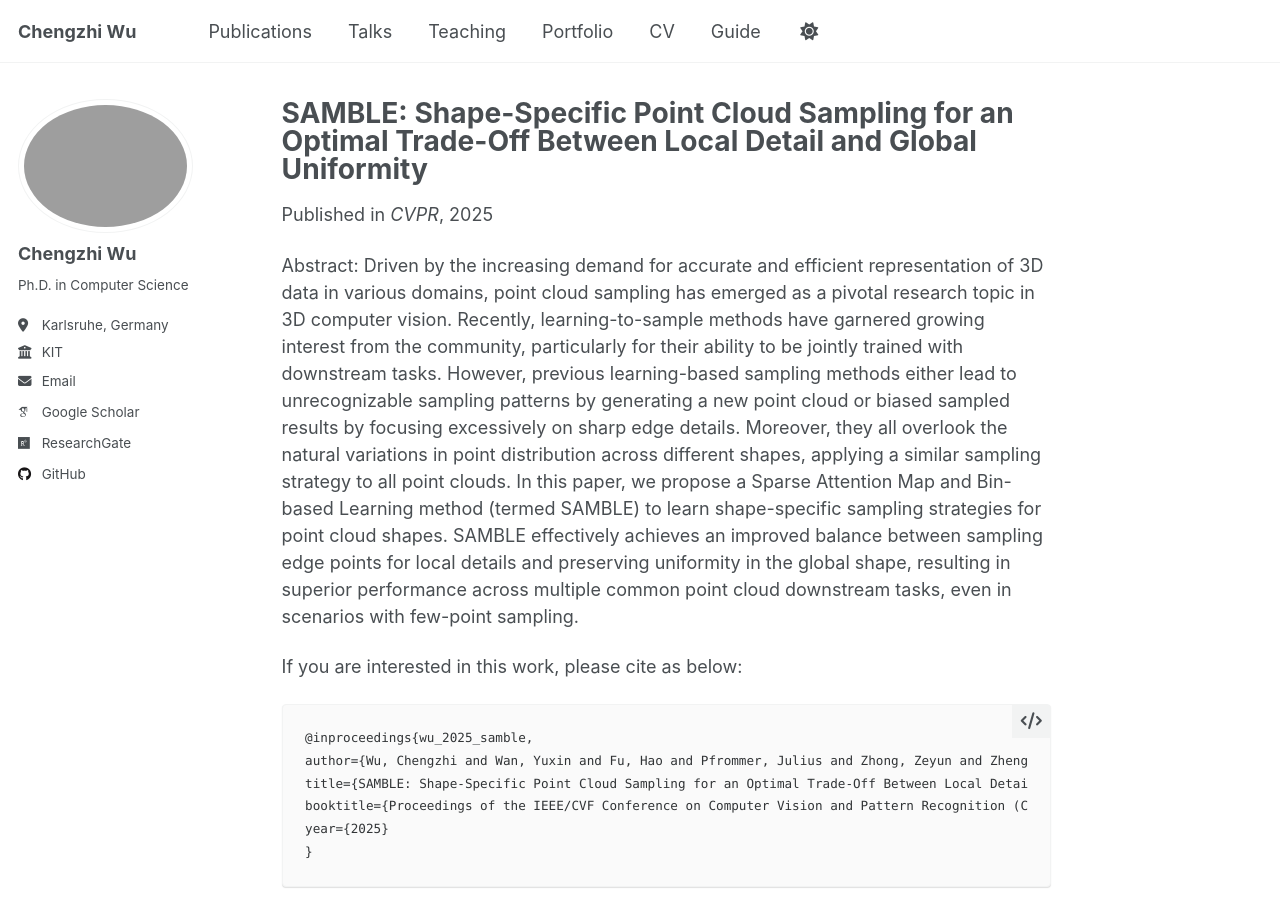
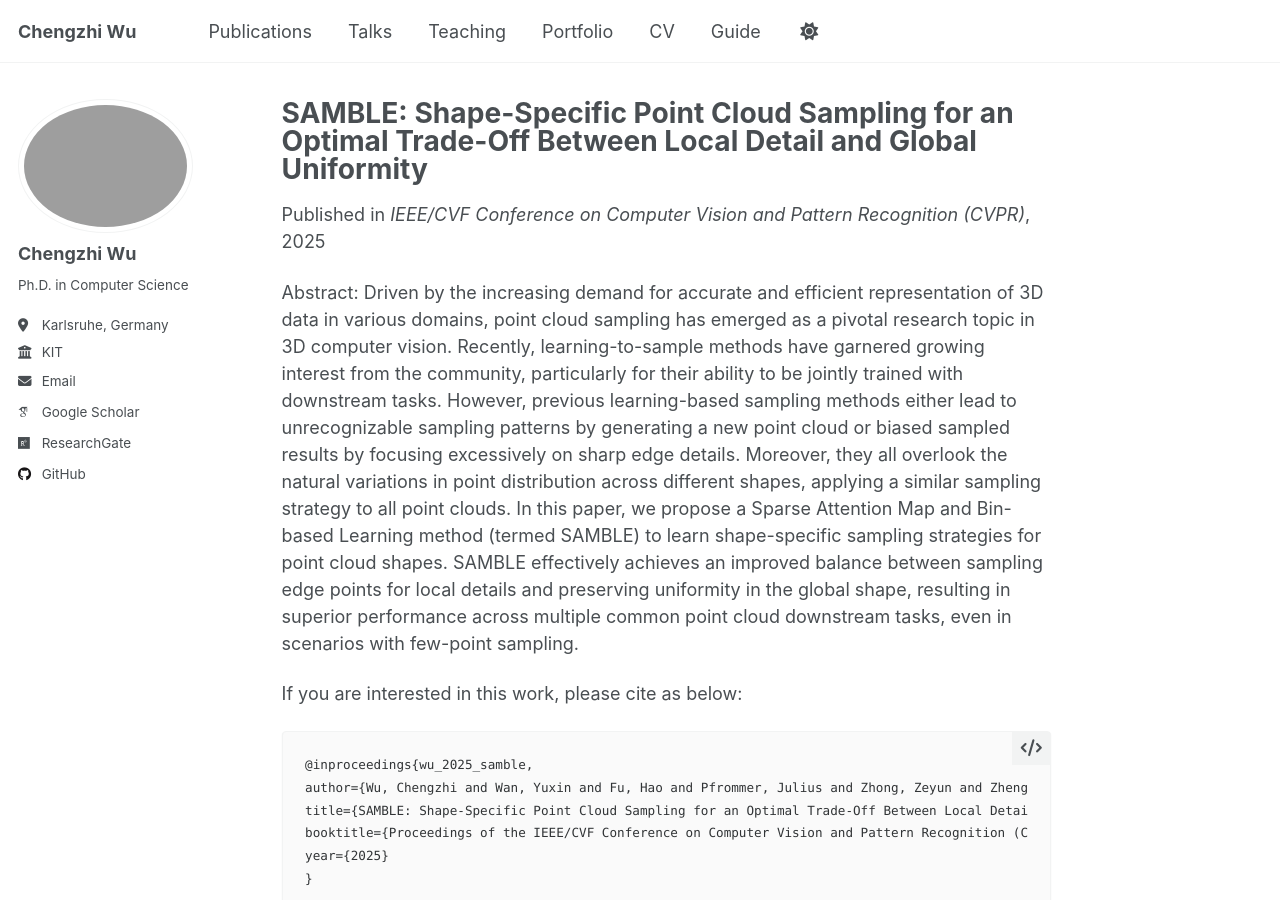
Before and after one commit to stevenczwu/stevenczwu.github.io, a Jekyll site: the page built from _publications/2009-10-01-paper-title-number-1.md, in a window 1280 px wide and 900 px high. Built offline with Jekyll 4.4.1, drawn with Linux system fonts in a browser that asks for light colours; some web fonts are replaced.

Commit message:
Update 2009-10-01-paper-title-number-1.md

```diff
--- a/_publications/2009-10-01-paper-title-number-1.md
+++ b/_publications/2009-10-01-paper-title-number-1.md
@@ -3,9 +3,9 @@ title: "SAMBLE: Shape-Specific Point Cloud Sampling for an Optimal Trade-Off Bet
 collection: publications
 category: conferences
 permalink: /publication/2009-10-01-paper-title-number-1
-excerpt: 'Point cloud sampling'
+excerpt: ''
 date: 2025-06-11
-venue: 'CVPR'
+venue: 'IEEE/CVF Conference on Computer Vision and Pattern Recognition (CVPR)'
 paperurl: 'https://arxiv.org/pdf/2504.19581'
 videourl: 'https://www.youtube.com/watch?v=FZtNayVyaRE'
 ---
```
